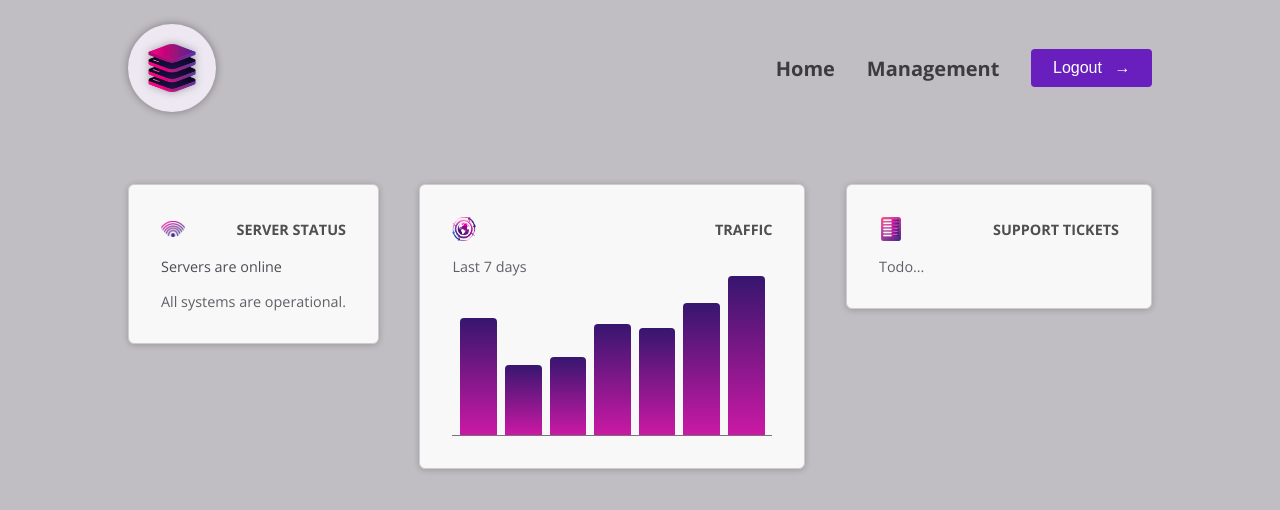
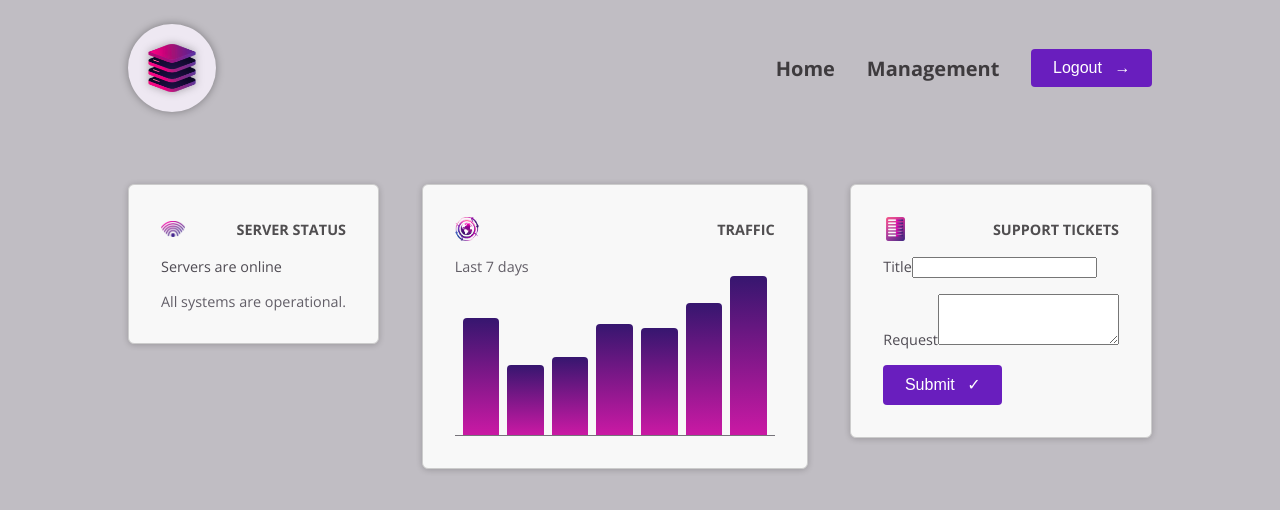
Before and after one commit to yashkmuar/server-management-project, an Angular app: page / in a window 1280 px wide. Shown: the top 510 px of the page. Built offline with nearby package versions, Linux system fonts and the light colour scheme.

Commit message:
new ticket component now works as a child component of tickets component

```diff
--- a/src/app/dashboard/tickets/tickets.component.html
+++ b/src/app/dashboard/tickets/tickets.component.html
@@ -1,3 +1,3 @@
-<div id="status">
-    <p>Todo...</p>
+<div id="new-ticket">
+    <app-new-ticket />
 </div>
--- a/src/app/dashboard/tickets/tickets.component.ts
+++ b/src/app/dashboard/tickets/tickets.component.ts
@@ -1,9 +1,10 @@
 import { Component } from '@angular/core';
+import { NewTicketComponent } from "./new-ticket/new-ticket.component";
 
 @Component({
   selector: 'app-tickets',
   standalone: true,
-  imports: [],
+  imports: [NewTicketComponent],
   templateUrl: './tickets.component.html',
   styleUrl: './tickets.component.css'
 })
```
